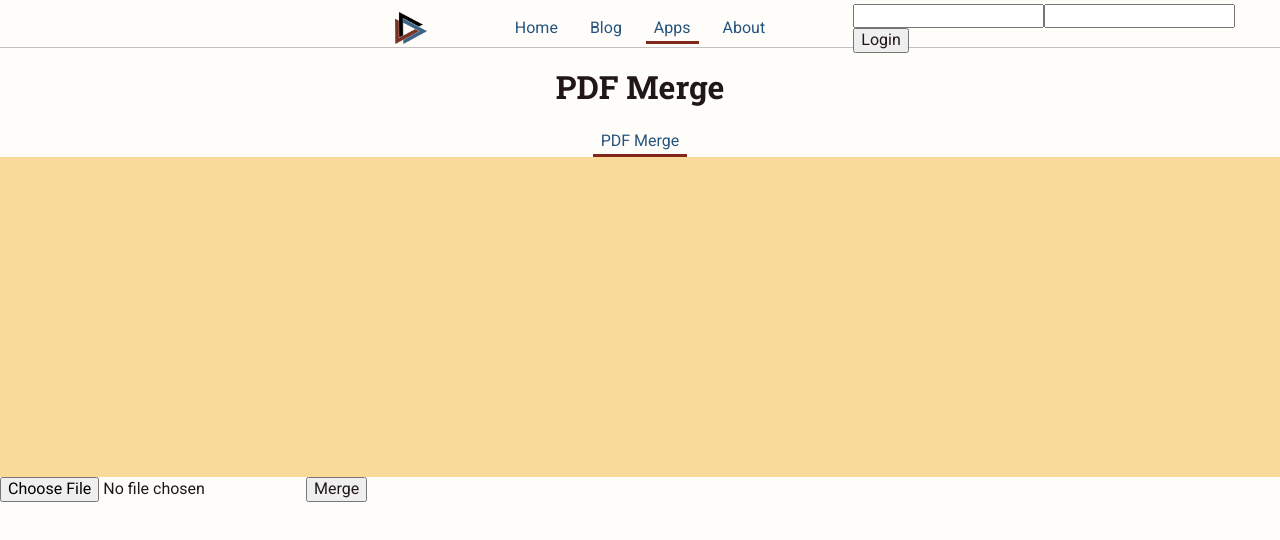
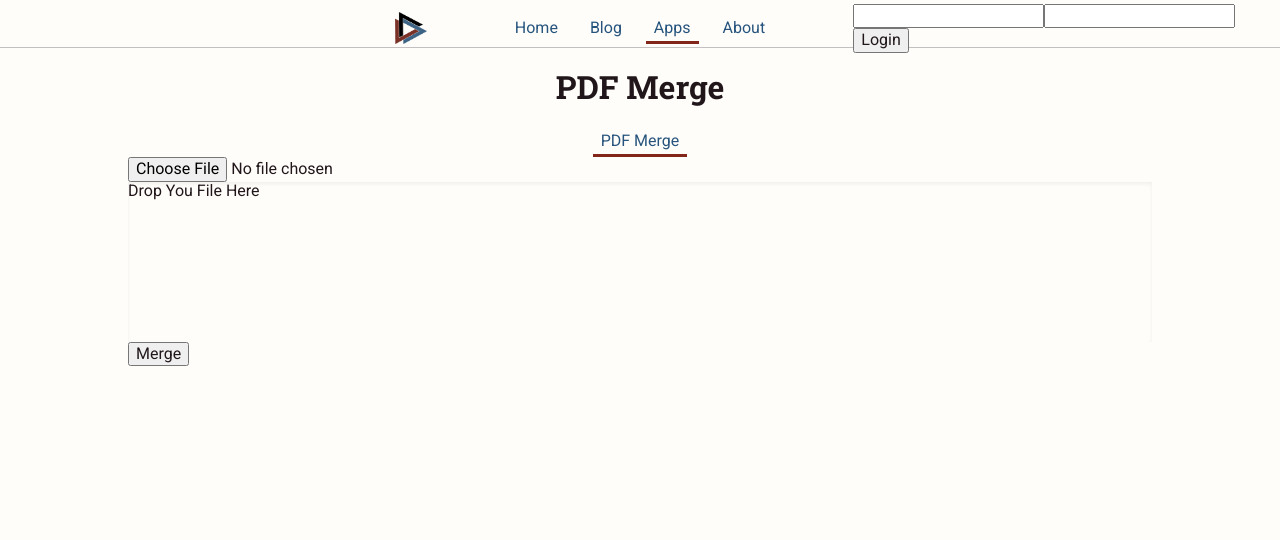
Before and after one commit to schir2/schirus, a Vue app in the folder frontend/: page /apps/pdf-merge in a window 1280 px wide. Shown: the top 540 px of the page. Built offline with nearby package versions, Linux system fonts and the light colour scheme; the HTML template or start-up script is replaced by a standard one; what @vue/apollo-option would draw is missing.

Commit message:
added drag file functionality

```diff
--- a/frontend/src/App.vue
+++ b/frontend/src/App.vue
@@ -25,7 +25,7 @@ export default {
       ". header ."
       ". content ."
       "footer footer footer";
-  grid-template-columns: minmax(0,1fr) minmax(700px, 1440px) minmax(0,1fr);
+  grid-template-columns: minmax(0,1fr) minmax(700px, 1024px) minmax(0,1fr);
   grid-template-rows: 3rem 5rem 1fr 2rem;
 }
 
--- a/frontend/src/pages/apps/PDFMerge.vue
+++ b/frontend/src/pages/apps/PDFMerge.vue
@@ -1,17 +1,20 @@
 <template>
-  <div>
+  <div @dragover.prevent @drop.prevent>
     <form>
       <draggable-component
-          class="file-drop-zone"
+          class="files"
           v-model="files"
           @start="drag=true"
           @end="drag=false"
           item-key="id">
         <template #item="{element}">
-          <div>{{ element.name }}</div>
+          <div class="file"><span>{{ element.name }}</span><button @click="onRemoveFile(element)">Remove</button></div>
         </template>
       </draggable-component>
       <input type="file" @change="handleFileUpload">
+      <div @drop="onDropHandler" class="drop-zone">
+        <span class="display-1">Drop You File Here</span>
+      </div>
       <button @click.prevent="onClickMerge">Merge</button>
     </form>
   </div>
@@ -43,14 +46,21 @@ export default {
       const file = await event.target.files[0]
       this.files.push(file)
     },
+    async onDropHandler(event) {
+      const file = await event.dataTransfer.files[0]
+      this.files.push(file)
+    },
+    onRemoveFile(file){
+      this.files = this.files.filter(curFile =>{return curFile !== file})
+    }
   }
 }
 </script>
 
 <style scoped lang="scss">
-.file-drop-zone {
-  height: 40vh;
-  background-color: $color-deep-champagne;
+.drop-zone {
+  height: 20vh;
+  box-shadow: rgba(0, 0, 0, 0.06) 0px 2px 4px 0px inset;
 }
 
 .file-drop-zone-item {
--- a/frontend/src/services/PDFService.ts
+++ b/frontend/src/services/PDFService.ts
@@ -1,4 +1,3 @@
-const fs = require('fs')
 import {PDFDocument} from "pdf-lib";
 
 export const pdfService = {
```
Also changed, not shown: 1 other file (tests, documents, lock files or other folders).
